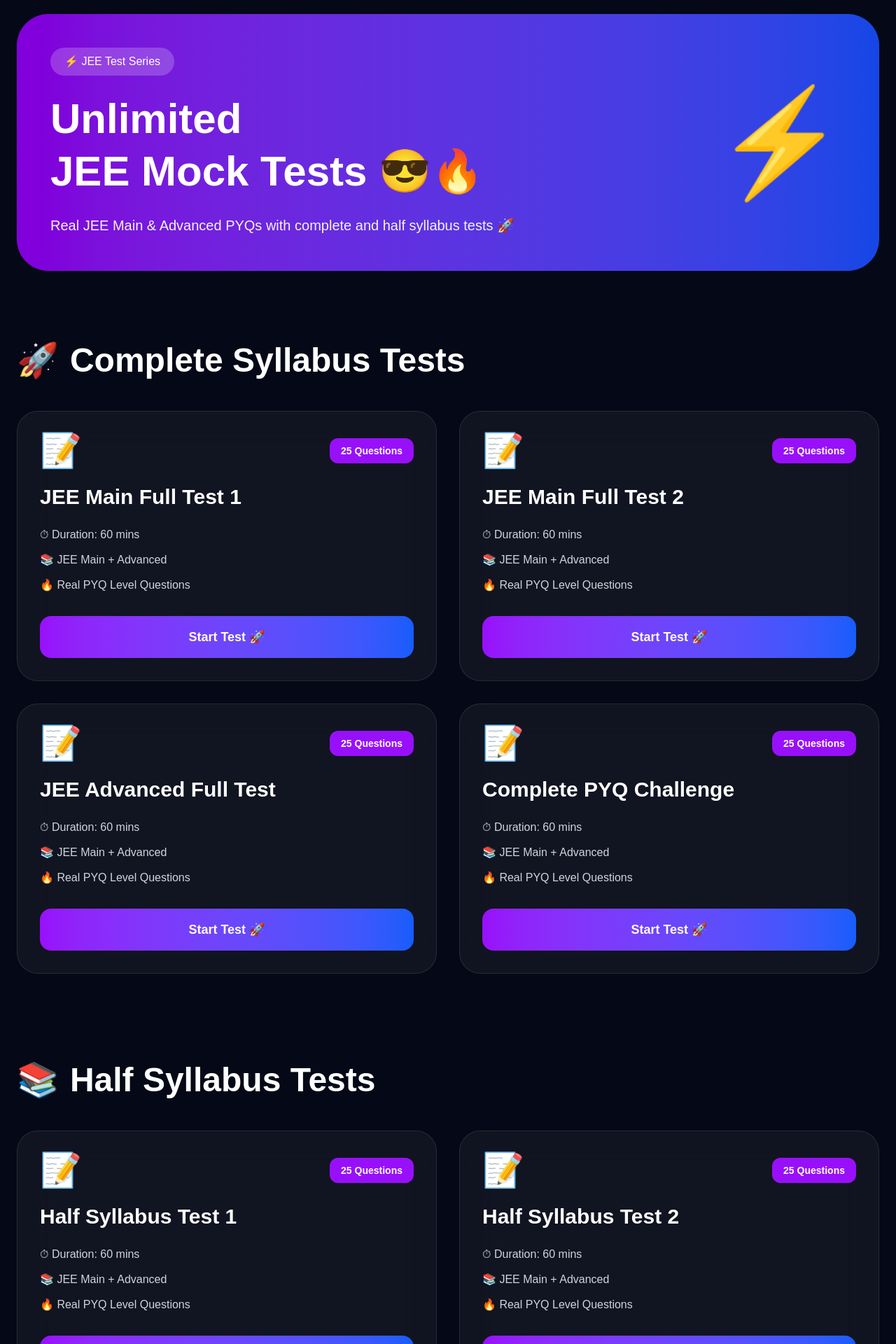
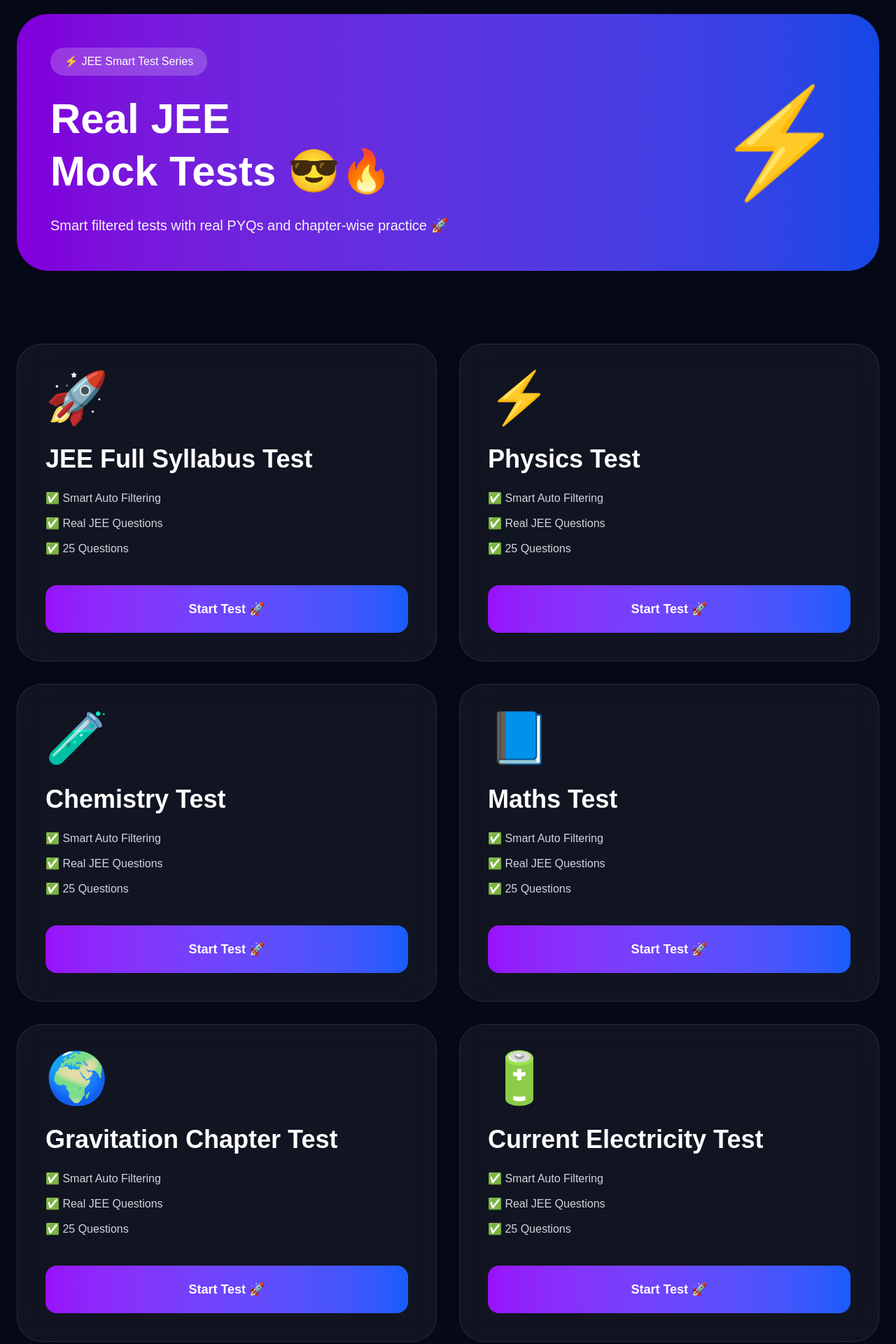
Before and after one commit to himanshu8785/exam-cracker, a Next.js app: page /jee-tests in a window 1280 px wide. Shown: the part 60-1980 px from the top of the page at 70% size. Built offline with nearby package versions, Linux system fonts and the light colour scheme.

Commit message:
smart jee auto filter tests

```diff
--- a/app/jee-tests/page.tsx
+++ b/app/jee-tests/page.tsx
@@ -4,108 +4,45 @@
 
 export default function JEETestsPage() {
 
-  const completeTests = [
+  const tests = [
 
-    "JEE Main Full Test 1",
+    {
+      title:"JEE Full Syllabus Test",
+      icon:"🚀",
+      link:"/mock-test?exam=JEE"
+    },
 
-    "JEE Main Full Test 2",
+    {
+      title:"Physics Test",
+      icon:"⚡",
+      link:"/mock-test?subject=Physics"
+    },
 
-    "JEE Advanced Full Test",
+    {
+      title:"Chemistry Test",
+      icon:"🧪",
+      link:"/mock-test?subject=Chemistry"
+    },
 
-    "Complete PYQ Challenge"
+    {
+      title:"Maths Test",
+      icon:"📘",
+      link:"/mock-test?subject=Maths"
+    },
+
+    {
+      title:"Gravitation Chapter Test",
+      icon:"🌍",
+      link:"/mock-test?chapter=Gravitation"
+    },
+
+    {
+      title:"Current Electricity Test",
+      icon:"🔋",
+      link:"/mock-test?chapter=Current Electricity"
+    }
 
   ];
-
-  const halfTests = [
-
-    "Half Syllabus Test 1",
-
-    "Half Syllabus Test 2",
-
-    "Class 11 Revision Test",
-
-    "Class 12 Revision Test"
-
-  ];
-
-  const subjectTests = [
-
-    "Physics Advanced Test",
-
-    "Chemistry PYQ Test",
-
-    "Maths Calculus Test",
-
-    "Physics Current Electricity"
-
-  ];
-
-  function TestCard({title}:any){
-
-    return(
-
-      <div className="bg-white/5 border border-white/10 backdrop-blur-xl rounded-[30px] p-8 hover:border-purple-500 transition">
-
-        <div className="flex justify-between items-center mb-6">
-
-          <div className="text-5xl">
-
-            📝
-
-          </div>
-
-          <div className="bg-purple-600 px-4 py-2 rounded-xl text-sm font-semibold">
-
-            25 Questions
-
-          </div>
-
-        </div>
-
-        <h2 className="text-3xl font-black mb-6">
-
-          {title}
-
-        </h2>
-
-        <div className="space-y-3 text-gray-300 mb-8">
-
-          <p>
-
-            ⏱ Duration:
-            {" "}
-            60 mins
-
-          </p>
-
-          <p>
-
-            📚 JEE Main + Advanced
-
-          </p>
-
-          <p>
-
-            🔥 Real PYQ Level Questions
-
-          </p>
-
-        </div>
-
-        <Link
-          href="/mock-test"
-          className="block text-center py-4 rounded-2xl bg-gradient-to-r from-purple-600 to-blue-600 text-lg font-bold"
-        >
-
-          Start Test 🚀
-
-        </Link>
-
-      </div>
-
-    );
-
-  }
 
   return (
 
@@ -123,23 +60,23 @@
 
               <div className="inline-block px-5 py-2 rounded-full bg-white/20 mb-6">
 
-                ⚡ JEE Test Series
+                ⚡ JEE Smart Test Series
 
               </div>
 
               <h1 className="text-6xl font-black leading-tight mb-6">
 
-                Unlimited
+                Real JEE
                 <br />
 
-                JEE Mock Tests 😎🔥
+                Mock Tests 😎🔥
 
               </h1>
 
               <p className="text-xl text-gray-100 max-w-2xl leading-relaxed">
 
-                Real JEE Main & Advanced
-                PYQs with complete and half syllabus tests 🚀
+                Smart filtered tests with
+                real PYQs and chapter-wise practice 🚀
 
               </p>
 
@@ -157,104 +94,63 @@
 
       </section>
 
-      {/* COMPLETE TESTS */}
+      {/* TESTS */}
 
-      <section className="max-w-7xl mx-auto px-6 py-16">
-
-        <div className="flex items-center gap-4 mb-12">
-
-          <div className="text-5xl">
-
-            🚀
-
-          </div>
-
-          <h2 className="text-5xl font-black">
-
-            Complete Syllabus Tests
-
-          </h2>
-
-        </div>
+      <section className="max-w-7xl mx-auto px-6 py-16 pb-24">
 
         <div className="grid grid-cols-1 md:grid-cols-2 gap-8">
 
-          {completeTests.map((item,index)=>(
+          {tests.map((test,index)=>(
 
-            <TestCard
+            <div
               key={index}
-              title={item}
-            />
+              className="bg-white/5 border border-white/10 backdrop-blur-xl rounded-[35px] p-10 hover:border-purple-500 transition"
+            >
 
-          ))}
+              <div className="text-7xl mb-8">
 
-        </div>
+                {test.icon}
 
-      </section>
+              </div>
 
-      {/* HALF TESTS */}
+              <h2 className="text-4xl font-black mb-6">
 
-      <section className="max-w-7xl mx-auto px-6 py-16">
+                {test.title}
 
-        <div className="flex items-center gap-4 mb-12">
+              </h2>
 
-          <div className="text-5xl">
+              <div className="space-y-3 text-gray-300 mb-10">
 
-            📚
+                <p>
 
-          </div>
+                  ✅ Smart Auto Filtering
 
-          <h2 className="text-5xl font-black">
+                </p>
 
-            Half Syllabus Tests
+                <p>
 
-          </h2>
+                  ✅ Real JEE Questions
 
-        </div>
+                </p>
 
-        <div className="grid grid-cols-1 md:grid-cols-2 gap-8">
+                <p>
 
-          {halfTests.map((item,index)=>(
+                  ✅ 25 Questions
 
-            <TestCard
-              key={index}
-              title={item}
-            />
+                </p>
 
-          ))}
+              </div>
 
-        </div>
+              <Link
+                href={test.link}
+                className="block text-center py-5 rounded-2xl bg-gradient-to-r from-purple-600 to-blue-600 text-lg font-bold"
+              >
 
-      </section>
+                Start Test 🚀
 
-      {/* SUBJECT TESTS */}
+              </Link>
 
-      <section className="max-w-7xl mx-auto px-6 py-16 pb-24">
-
-        <div className="flex items-center gap-4 mb-12">
-
-          <div className="text-5xl">
-
-            🔥
-
-          </div>
-
-          <h2 className="text-5xl font-black">
-
-            Subject Wise Tests
-
-          </h2>
-
-        </div>
-
-        <div className="grid grid-cols-1 md:grid-cols-2 gap-8">
-
-          {subjectTests.map((item,index)=>(
-
-            <TestCard
-              key={index}
-              title={item}
-            />
+            </div>
 
           ))}
 
```
